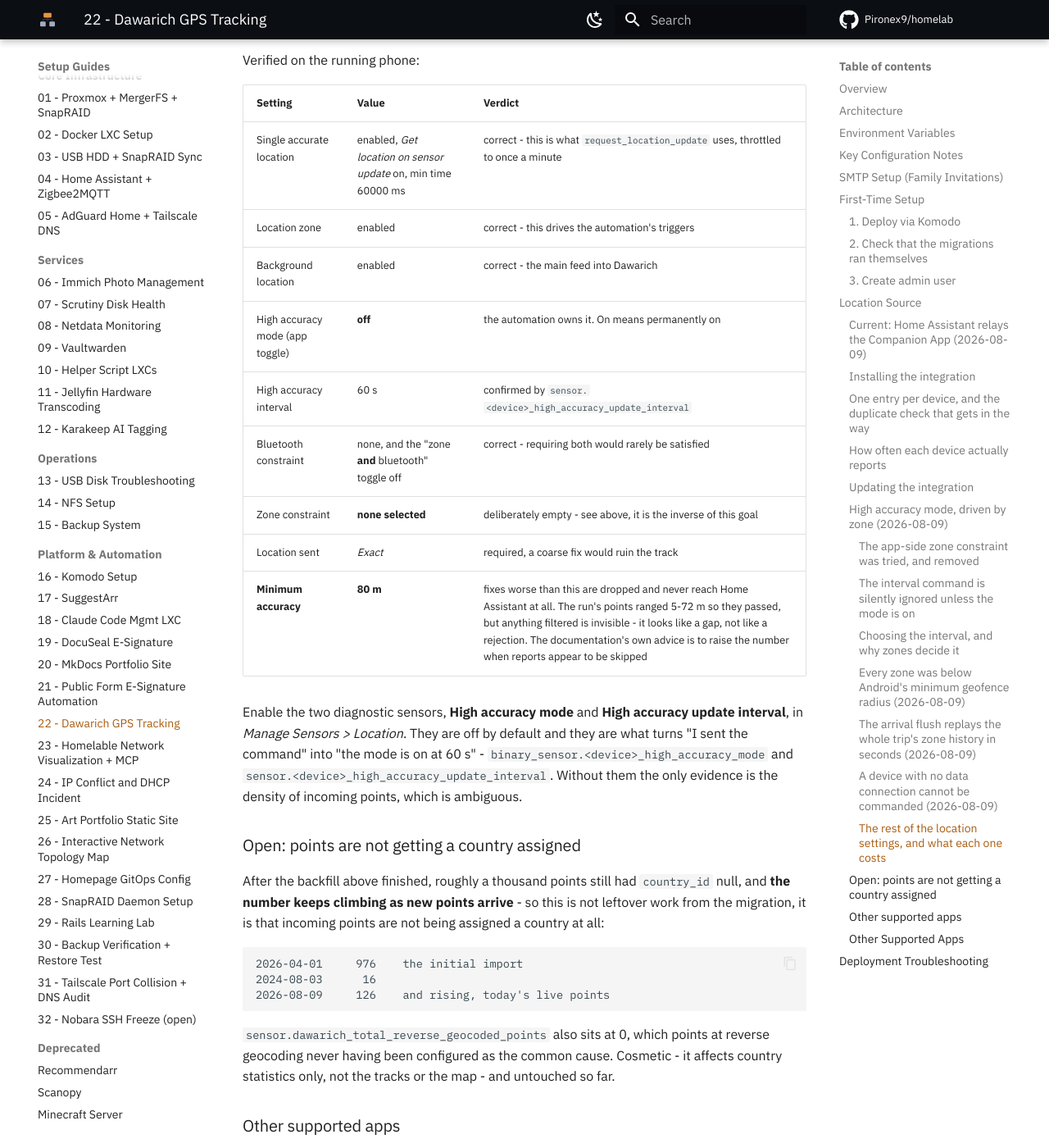
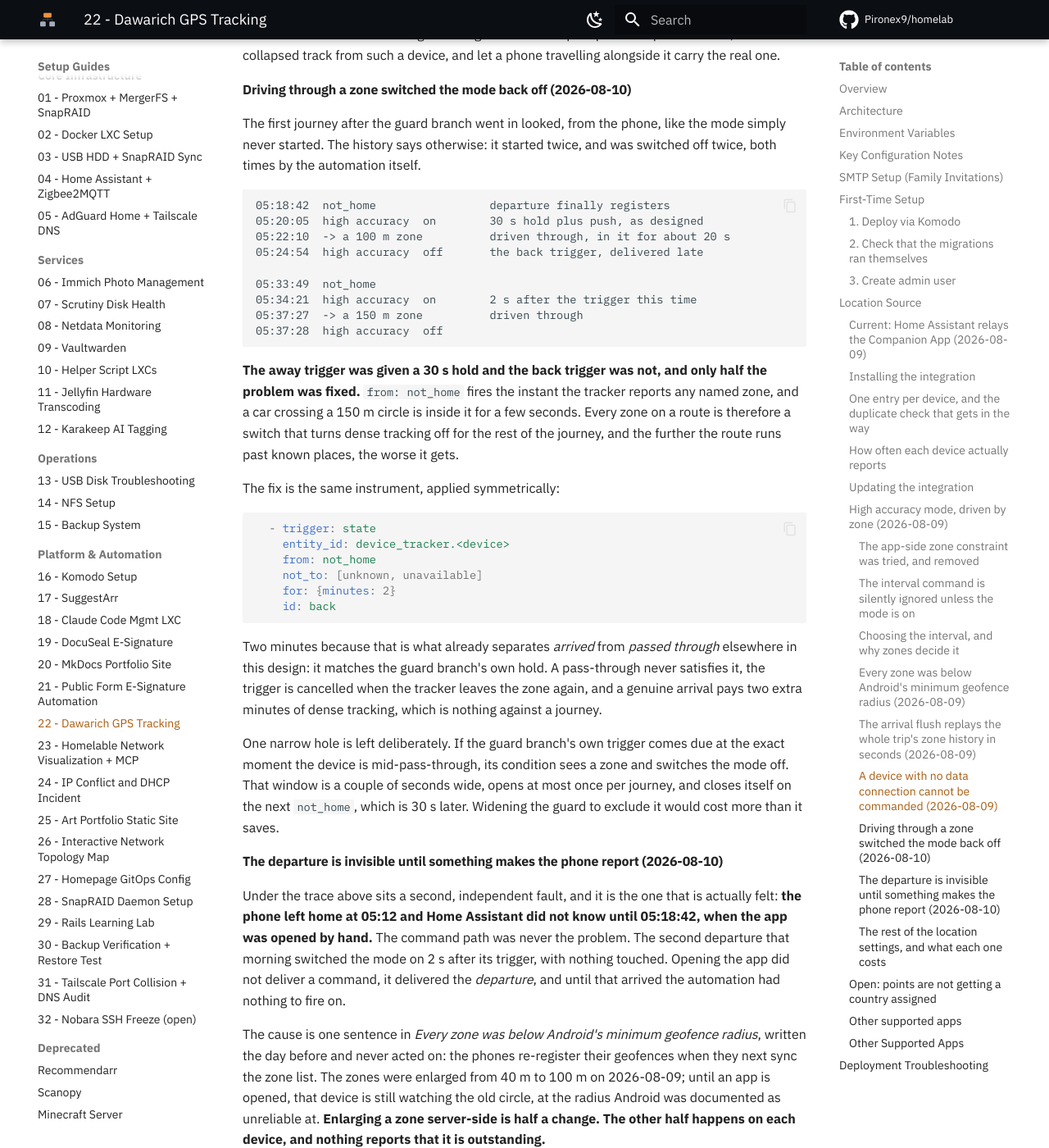
Before and after one commit to Pironex9/homelab, an MkDocs documentation site: the page built from docs/proxmox/22_Dawarich_GPS_Tracking_Setup.md, in a window 1280 px wide and 1400 px high, scrolled down 17526 px. Shown: the whole window at 82% size. Built offline with MkDocs 1.6.1 and Material for MkDocs 9.7.7, drawn with Linux system fonts in a browser that asks for light colours; comment, search, counter and statistics services are not loaded; some of the changed text lies outside the part shown.

Commit message:
docs(ha): high accuracy started fine both times, then the automation itself turned it off
The back trigger never got the hold the away trigger got, so `from: not_home`
fired on a few seconds inside a 150 m zone. Two journeys this morning, two
zones driven through, two force_offs mid-route. Held it for 2 min, which is
what already separates arrived from passed-through in the guard branch.

Underneath it, a second fault: the departure itself was invisible for six
minutes until the app was opened by hand. Not the command path - the next
departure switched on 2 s after its trigger. The phones never re-registered
their geofences after yesterday's zone enlargement. Enlarging a zone
server-side is half a change and nothing reports the other half is pending.

````diff
--- a/docs/proxmox/22_Dawarich_GPS_Tracking_Setup.md
+++ b/docs/proxmox/22_Dawarich_GPS_Tracking_Setup.md
@@ -219,7 +219,7 @@
 
 | Where | Setting | Value |
 |---|---|---|
-| Home Assistant | one automation per device, `mode: queued` | `to: not_home` held **30 s** → `force_on`; `from: not_home` → `force_off`; plus a guard branch, see below |
+| Home Assistant | one automation per device, `mode: queued` | `to: not_home` held **30 s** → `force_on`; `from: not_home` held **2 min** → `force_off`; plus a guard branch, see below |
 | Home Assistant | every zone radius | **100 m** or more, and a zone for every place anyone lingers |
 | Companion App | High accuracy mode (master toggle) | **off** - the automation owns it |
 | Companion App | zone constraint, bluetooth constraint, trigger range | **all empty** |
@@ -255,7 +255,7 @@
 
 Each automation has state triggers on that device's `device_tracker` - `to: not_home` turns it on, `from: not_home` turns it off - and `mode: queued`, because rapid zone flapping must be processed in order rather than dropped. **`not_home` is exactly the right condition and not a rough approximation:** any named zone means parked somewhere, where dense tracking would burn battery to draw a dot.
 
-The `to: not_home` trigger is held for **30 s** and carries no `not_from` filter. Both details are corrections made the same day, for reasons that only showed up in the field: see *The arrival flush replays the whole trip's zone history* below.
+**Both triggers are held, and neither hold was there originally.** `to: not_home` for **30 s**, `from: not_home` for **2 min**, and the away trigger carries no `not_from` filter. All three are corrections made in the field, each after a journey that behaved wrongly: see *The arrival flush replays the whole trip's zone history* and *Driving through a zone switched the mode back off* below. An unheld trigger on a `device_tracker` is the recurring mistake in this design - a tracker reports transitions that are real for a second and meaningless for the journey.
 
 Verified by reading the automation trace rather than trusting that it triggered - "triggered" does not prove the intended branch ran:
 
@@ -448,6 +448,49 @@
 
 **A wifi-only device is the permanent version of this, and it fails more quietly.** Its tracker never even reaches `not_home` while away, because no update arrives to say it left, so the away branch never fires and there is nothing in the logs to look at. Expect presence plus a coarse, time-collapsed track from such a device, and let a phone travelling alongside it carry the real one.
 
+#### Driving through a zone switched the mode back off (2026-08-10)
+
+The first journey after the guard branch went in looked, from the phone, like the mode simply never started. The history says otherwise: it started twice, and was switched off twice, both times by the automation itself.
+
+```
+05:18:42  not_home                 departure finally registers
+05:20:05  high accuracy  on        30 s hold plus push, as designed
+05:22:10  -> a 100 m zone          driven through, in it for about 20 s
+05:24:54  high accuracy  off       the back trigger, delivered late
+
+05:33:49  not_home
+05:34:21  high accuracy  on        2 s after the trigger this time
+05:37:27  -> a 150 m zone          driven through
+05:37:28  high accuracy  off
+```
+
+**The away trigger was given a 30 s hold and the back trigger was not, and only half the problem was fixed.** `from: not_home` fires the instant the tracker reports any named zone, and a car crossing a 150 m circle is inside it for a few seconds. Every zone on a route is therefore a switch that turns dense tracking off for the rest of the journey, and the further the route runs past known places, the worse it gets.
+
+The fix is the same instrument, applied symmetrically:
+
+```yaml
+  - trigger: state
+    entity_id: device_tracker.<device>
+    from: not_home
+    not_to: [unknown, unavailable]
+    for: {minutes: 2}
+    id: back
+```
+
+Two minutes because that is what already separates *arrived* from *passed through* elsewhere in this design: it matches the guard branch's own hold. A pass-through never satisfies it, the trigger is cancelled when the tracker leaves the zone again, and a genuine arrival pays two extra minutes of dense tracking, which is nothing against a journey.
+
+One narrow hole is left deliberately. If the guard branch's own trigger comes due at the exact moment the device is mid-pass-through, its condition sees a zone and switches the mode off. That window is a couple of seconds wide, opens at most once per journey, and closes itself on the next `not_home`, which is 30 s later. Widening the guard to exclude it would cost more than it saves.
+
+#### The departure is invisible until something makes the phone report (2026-08-10)
+
+Under the trace above sits a second, independent fault, and it is the one that is actually felt: **the phone left home at 05:12 and Home Assistant did not know until 05:18:42, when the app was opened by hand.** The command path was never the problem. The second departure that morning switched the mode on 2 s after its trigger, with nothing touched. Opening the app did not deliver a command, it delivered the *departure*, and until that arrived the automation had nothing to fire on.
+
+The cause is one sentence in *Every zone was below Android's minimum geofence radius*, written the day before and never acted on: the phones re-register their geofences when they next sync the zone list. The zones were enlarged from 40 m to 100 m on 2026-08-09; until an app is opened, that device is still watching the old circle, at the radius Android was documented as unreliable at. **Enlarging a zone server-side is half a change. The other half happens on each device, and nothing reports that it is outstanding.**
+
+So after any zone edit, open the Companion App once on every tracked device, and check that Home Assistant's battery usage is **Unrestricted** while there.
+
+What would have settled this in one glance is a sensor that is off by default: **Last update trigger**, in *Manage Sensors > Location*. It labels each update with its cause, so `Geofence Exit` against `Manual` distinguishes a working geofence from a user opening the app, which is exactly the ambiguity that cost the morning. Enable it alongside the two high accuracy diagnostics.
+
 #### The rest of the location settings, and what each one costs
 
 Verified on the running phone:
@@ -518,5 +561,7 @@
 | A tracker sensor sits at `unknown` and never sends | No state-change event has fired for that `device_tracker` since the entry was created | `notify.mobile_app_<device>` with `request_location_update`, then wait. `unknown` is the initial state, not an error - it says nothing has been forwarded yet, not that anything is broken |
 | High accuracy mode runs while the device is sitting in a zone | Either no automation exists for that device, or a `force_on` from an earlier zone transition was delivered late and out of order, or the app's master toggle was switched on by hand | The guard branch on `binary_sensor.<device>_high_accuracy_mode` now clears all three within 2 minutes. Every tracked device needs the automation, including ones that never travel |
 | The mode never switches on during a whole journey | The away trigger was filtered with `not_from: [unknown, unavailable]` and the app restarted while away, or the device has no data connection and the push was never delivered | Remove the filter. If the device has no mobile data, the command cannot arrive at all - see *A device with no data connection cannot be commanded* |
+| The mode switches on at departure, then goes off partway through the journey and stays off | The route passed through a named zone. Without a hold, `from: not_home` fires on a few seconds inside a 150 m circle | Hold the back trigger for 2 minutes. Confirm with the `device_tracker` history: a zone name appearing for one or two samples, followed by `force_off` |
+| The mode only starts after the Companion App is opened by hand | Home Assistant did not know the device had left. The phone is still watching a stale geofence, typically because the zones were edited server-side and that device has not synced since | Open the app once on every tracked device after any zone edit, and set the app's battery usage to Unrestricted. Enable the **Last update trigger** sensor to tell `Geofence Exit` from `Manual` next time |
 | An entire journey appears in Dawarich at one timestamp, points out of order | The device was offline and flushed its backlog on arrival; Home Assistant stores queued points at receipt time because `mobile_app` carries no fix time | Not repairable server-side. Use a logger that posts to Dawarich directly with `"tst": "%TIMESTAMP"` if the times matter |
 | That sensor is *still* `unknown` after hours, and `request_location_update` gets no response | The device is not producing location updates at all. Check `last_updated` on the `device_tracker` itself: if it is hours old, the problem is on the phone, not in the integration | In the Companion App: background location permission (Android 13+ needs "Allow all the time" as a separate grant), **Manage sensors > Location** toggles, and whether battery optimisation is killing the app. `device_tracker.enci_tablet` was in this state on 2026-08-09, last updated 05:47 with nothing an hour and a half later |
````
